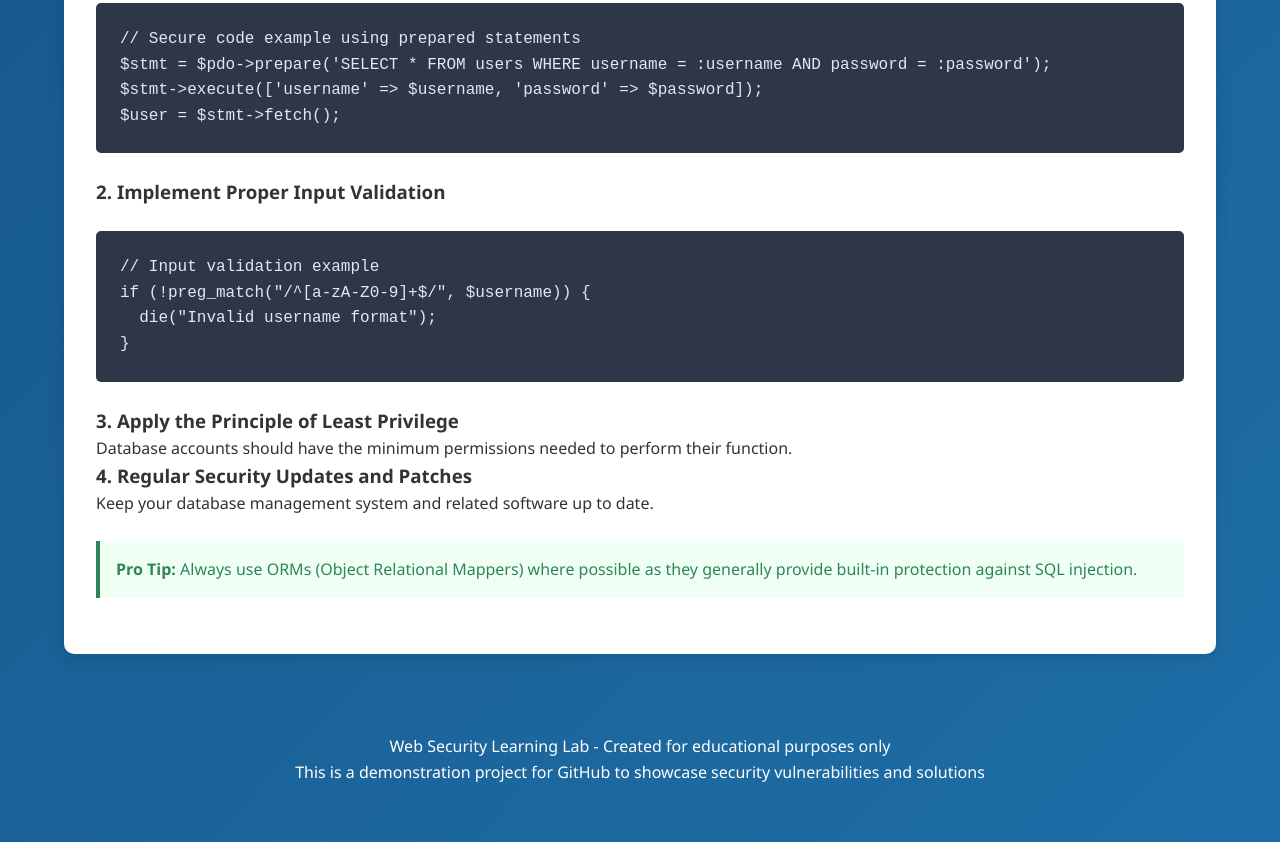
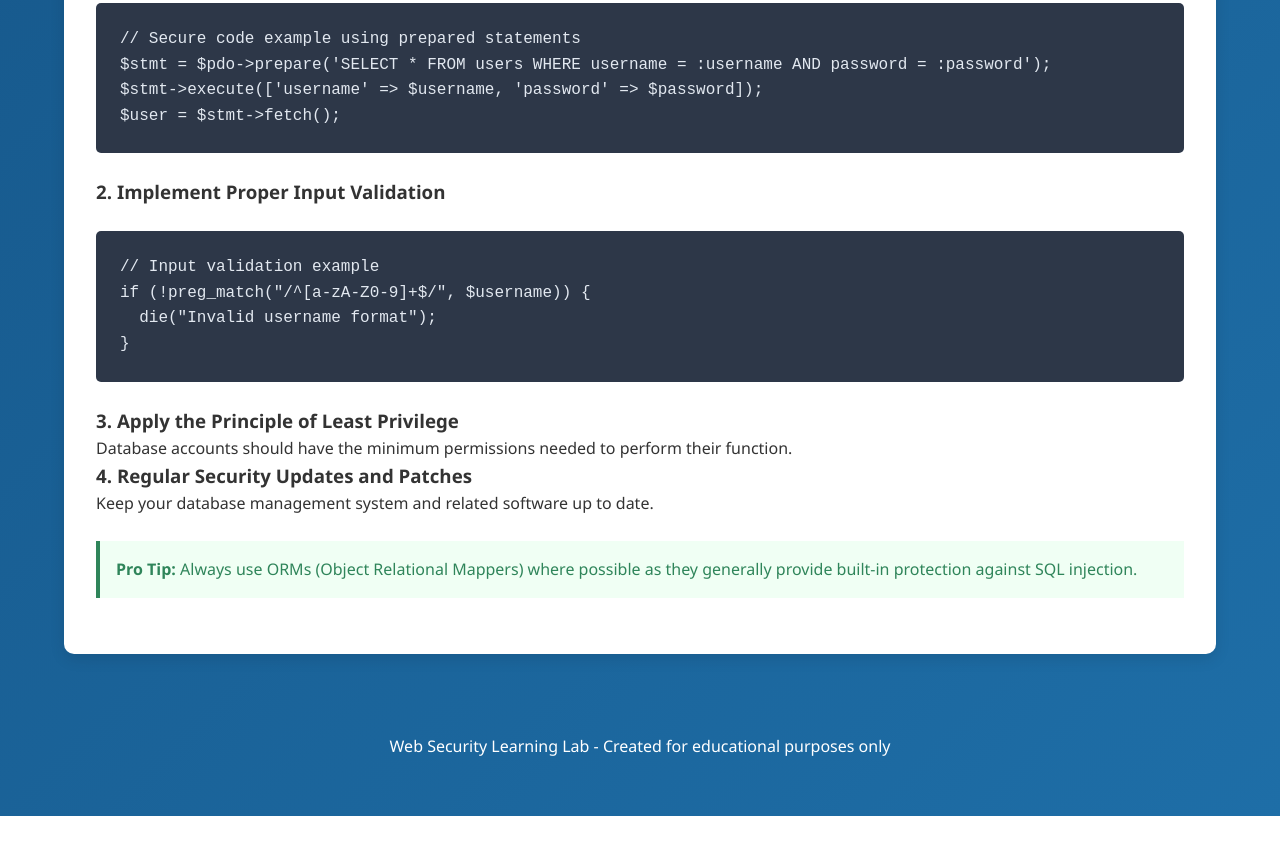
Before and after one commit to VulnSeeker/Web-Sec-Learning-Lab, a plain HTML site: page index.html in a window 1280 px wide. Shown: the part 3437-4279 px from the top of the page. After the commit the page ends 4253 px from the top, so only its background shows below. Drawn offline with Linux system fonts and the light colour scheme.

Commit message:
Update index.html

```diff
--- a/index.html
+++ b/index.html
@@ -240,7 +240,7 @@
     <footer>
         <div class="container">
             <p>Web Security Learning Lab - Created for educational purposes only</p>
-            <p>This is a demonstration project for GitHub to showcase security vulnerabilities and solutions</p>
+
         </div>
     </footer>
     <script>
```
